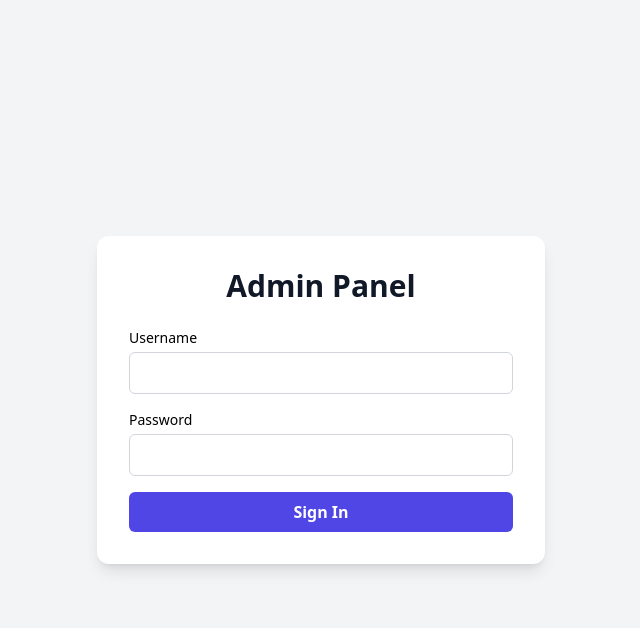
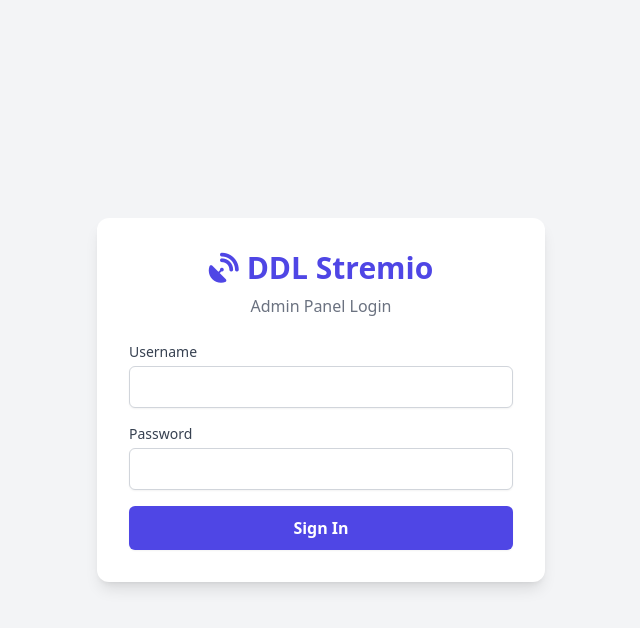
Before and after one commit to vigarepo2/DDL-to-Stremio, a FastAPI app: page /login in a window 1280 px wide. Shown: the top 628 px of the page, without its empty margins (319-959 px from the left). Run offline with FastAPI, Linux system fonts and the light colour scheme; some libraries are stand-ins or nearby versions.

Commit message:
Update login.html

```diff
--- a/templates/login.html
+++ b/templates/login.html
@@ -4,22 +4,26 @@
     <meta charset="UTF-8"><meta name="viewport" content="width=device-width, initial-scale=1.0">
     <title>Admin Login - DDL Stremio</title>
     <script src="https://cdn.tailwindcss.com"></script>
+    <link rel="stylesheet" href="https://cdnjs.cloudflare.com/ajax/libs/font-awesome/6.5.1/css/all.min.css">
 </head>
 <body class="bg-gray-100">
 <div class="min-h-screen flex items-center justify-center">
     <div class="max-w-md w-full p-8 bg-white rounded-xl shadow-lg space-y-6">
-        <h2 class="text-3xl font-bold text-center text-gray-900">Admin Panel</h2>
+        <div class="text-center">
+            <h1 class="text-3xl font-bold text-indigo-600 flex items-center justify-center"><i class="fas fa-satellite-dish mr-2"></i> DDL Stremio</h1>
+            <p class="text-gray-500 mt-2">Admin Panel Login</p>
+        </div>
         {% if error %}<div class="bg-red-100 border border-red-400 text-red-700 px-4 py-3 rounded-md text-sm">{{ error }}</div>{% endif %}
         <form method="post" class="space-y-4">
             <div>
-                <label for="username" class="block text-sm font-medium">Username</label>
-                <input type="text" id="username" name="username" required class="mt-1 w-full px-3 py-2 border border-gray-300 rounded-md focus:outline-none focus:ring-1 focus:ring-indigo-500">
+                <label for="username" class="block text-sm font-medium text-gray-700">Username</label>
+                <input type="text" id="username" name="username" required class="mt-1 w-full px-3 py-2 border border-gray-300 rounded-md shadow-sm focus:outline-none focus:ring-1 focus:ring-indigo-500">
             </div>
             <div>
-                <label for="password" class="block text-sm font-medium">Password</label>
-                <input type="password" id="password" name="password" required class="mt-1 w-full px-3 py-2 border border-gray-300 rounded-md focus:outline-none focus:ring-1 focus:ring-indigo-500">
+                <label for="password" class="block text-sm font-medium text-gray-700">Password</label>
+                <input type="password" id="password" name="password" required class="mt-1 w-full px-3 py-2 border border-gray-300 rounded-md shadow-sm focus:outline-none focus:ring-1 focus:ring-indigo-500">
             </div>
-            <button type="submit" class="w-full bg-indigo-600 text-white py-2 rounded-md hover:bg-indigo-700 transition-colors font-semibold">Sign In</button>
+            <button type="submit" class="w-full bg-indigo-600 text-white py-2.5 rounded-md hover:bg-indigo-700 transition-colors font-semibold shadow-sm">Sign In</button>
         </form>
     </div>
 </div>
```
